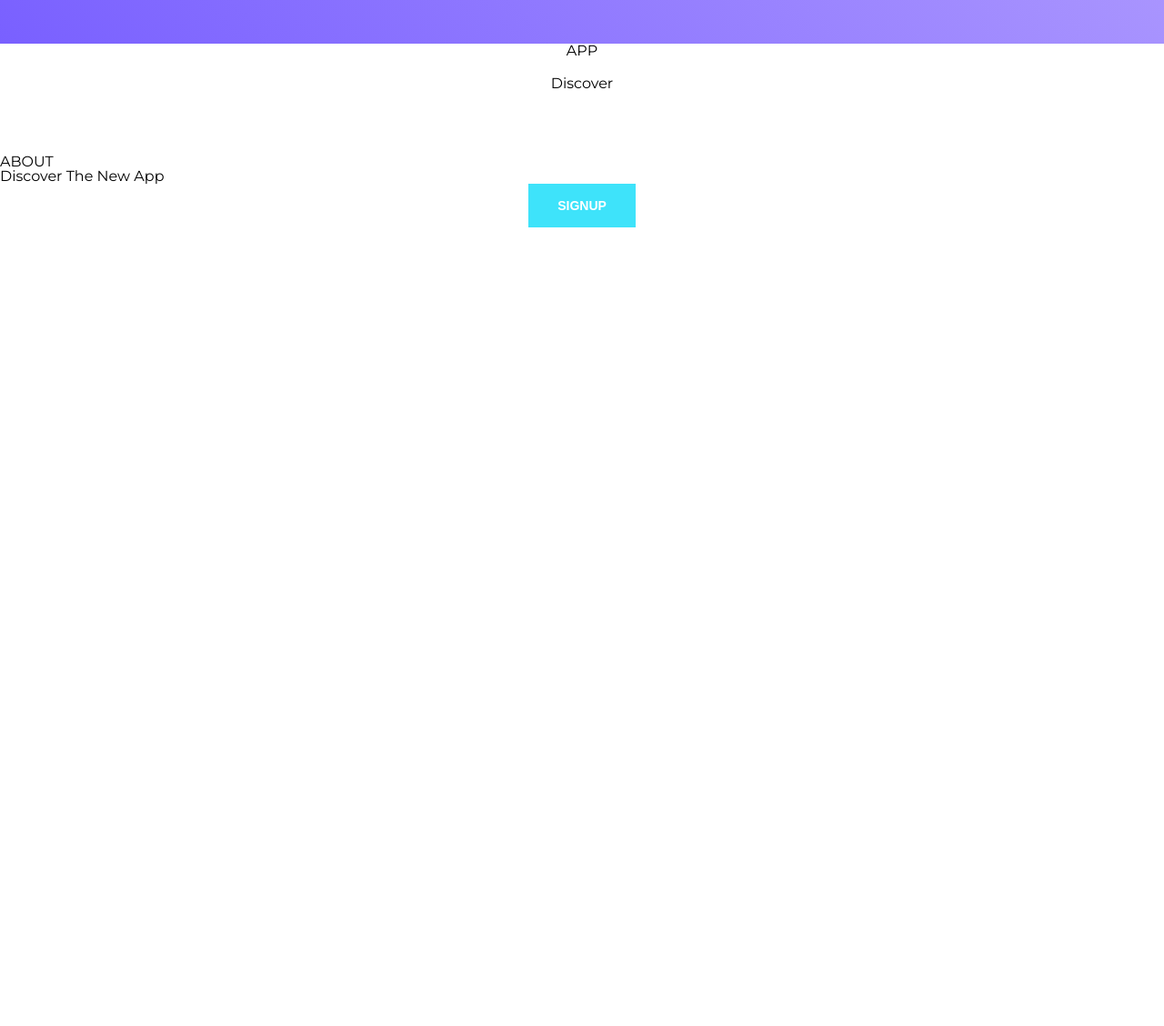
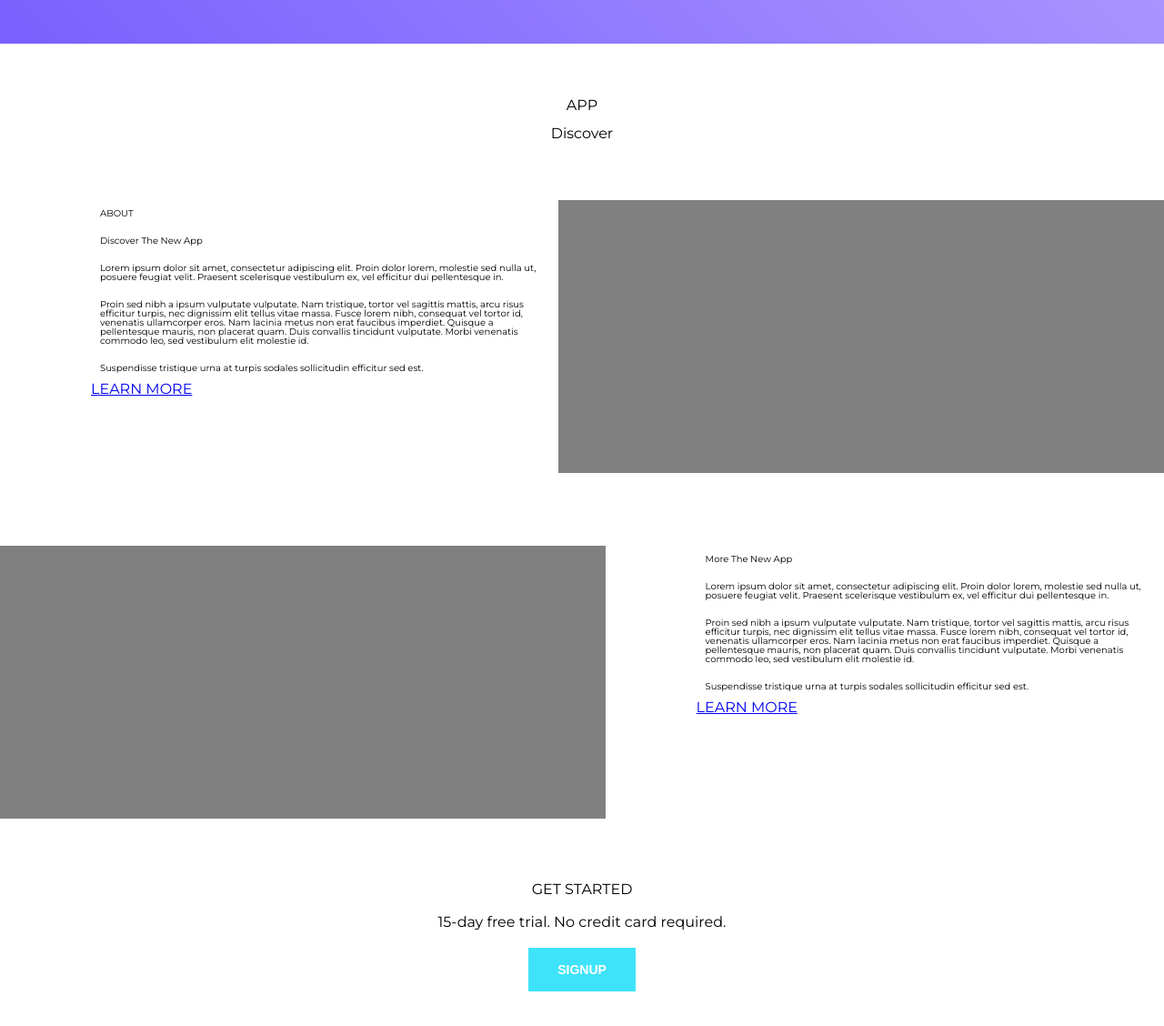
Before and after one commit to ikhem/DevMntMarketing, a plain HTML site: page index.html in a window 1280 px wide. Shown: the part 1952-3080 px from the top of the page at 91% size. Before the commit the page ends 2252 px from the top, so only its background shows below. Drawn offline with Linux system fonts and the light colour scheme.

Commit message:
finished discover

```diff
--- a/index.html
+++ b/index.html
@@ -90,17 +90,27 @@
                 <div class="about">
                     <div class="about_desc">
                         <p>ABOUT</p>
-                        <h2>Discover The New App</h2>
-
+                        <p>Discover The New App</p>
+                        <p>Lorem ipsum dolor sit amet, consectetur adipiscing elit. Proin dolor lorem, molestie sed nulla ut, posuere feugiat velit. Praesent scelerisque vestibulum ex, vel efficitur dui pellentesque in. </p>
+                        <p>Proin sed nibh a ipsum vulputate vulputate. Nam tristique, tortor vel sagittis mattis, arcu risus efficitur turpis, nec dignissim elit tellus vitae massa. Fusce lorem nibh, consequat vel tortor id, venenatis ullamcorper eros. Nam lacinia metus non erat faucibus imperdiet. Quisque a pellentesque mauris, non placerat quam. Duis convallis tincidunt vulputate. Morbi venenatis commodo leo, sed vestibulum elit molestie id.</p>
+                        <p>Suspendisse tristique urna at turpis sodales sollicitudin efficitur sed est.</p>
+                        <a href="#">LEARN MORE</a>
                     </div>
                     <div class="about_img"></div>
                 </div>
                 <div class="more">
                     <div class="more_img"></div>
-                    <div class="more_desc"></div>
+                    <div class="more_desc">
+                        <p>More The New App</p>
+                        <p>Lorem ipsum dolor sit amet, consectetur adipiscing elit. Proin dolor lorem, molestie sed nulla ut, posuere feugiat velit. Praesent scelerisque vestibulum ex, vel efficitur dui pellentesque in. </p>
+                        <p>Proin sed nibh a ipsum vulputate vulputate. Nam tristique, tortor vel sagittis mattis, arcu risus efficitur turpis, nec dignissim elit tellus vitae massa. Fusce lorem nibh, consequat vel tortor id, venenatis ullamcorper eros. Nam lacinia metus non erat faucibus imperdiet. Quisque a pellentesque mauris, non placerat quam. Duis convallis tincidunt vulputate. Morbi venenatis commodo leo, sed vestibulum elit molestie id.</p>
+                        <p>Suspendisse tristique urna at turpis sodales sollicitudin efficitur sed est.</p>
+                        <a href="#">LEARN MORE</a>
+                    </div>
                 </div>
-                <div class="description">
-
+                <div class="discover_description">
+                    <p>GET STARTED</p>
+                    <p>15-day free trial. No credit card required.</p>
                     <button class="main_cta">SIGNUP</button>
                 </div>
 
--- a/style.css
+++ b/style.css
@@ -162,5 +162,82 @@ li{
 }
 
 .description h2{
-    padding: 20px;
+    padding: 15px;
 }
+
+/* DISCOVER SECTION */
+
+.discover{
+    height: 1100px;
+    width: 100%;
+}
+
+.discover_content{
+
+    width: 100%;
+    padding-top: 60px;
+}
+
+.about{
+    width: 100%;
+    height: 350px;
+    display: flex;
+    flex-direction: row;
+    margin-bottom: 30px;
+}
+
+.about_desc{
+    height: 300px;
+    width: 48%;
+    padding-left: 100px;
+    padding-right: 5px;
+}
+
+.about_desc p{
+    padding: 10px;
+    font-size: 10px;
+}
+
+.about_img{
+    background: gray;
+    width: 52%;
+    height: 300px;
+
+}
+
+.more{
+    width: 100%;
+    height: 350px;
+    display: flex;
+    flex-direction: row;
+}
+
+.more_desc{
+    height: 300px;
+
+    width: 48%;
+    padding-left: 100px;
+    padding-right: 5px;
+}
+
+.more_desc p{
+    padding: 10px;
+    font-size: 10px;
+}
+
+.more_img{
+    background: gray;
+    width: 52%;
+    height: 300px;
+
+}
+
+.discover_description{
+    padding-top: 20px;
+    text-align: center;
+}
+
+.discover_description p{
+    margin-bottom: 20px;
+
+}
```
